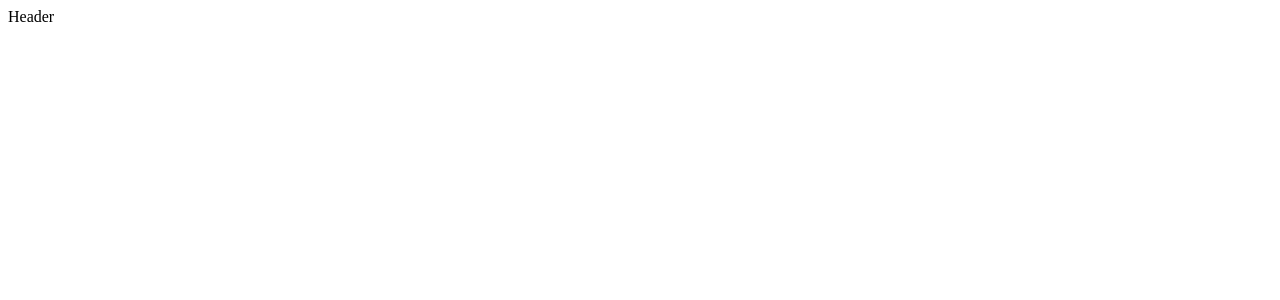
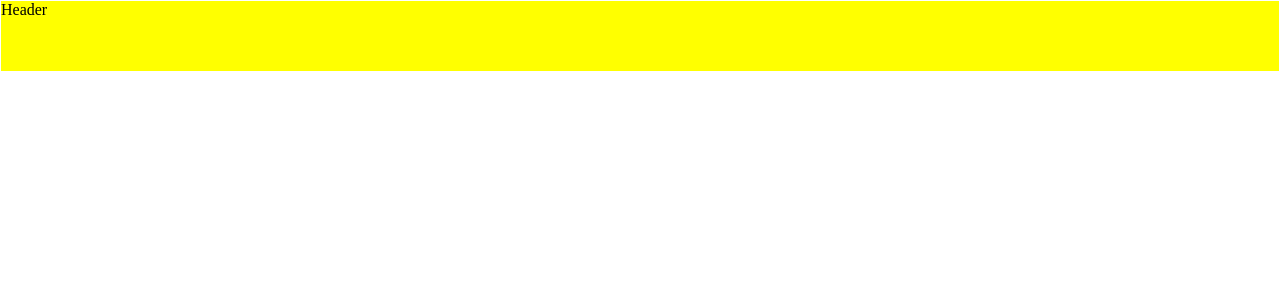
Before and after one commit to heeeesoo/SWM49, a React (Create React App) app: page / in a window 1280 px wide. Shown: the top 300 px of the page. Built offline with nearby package versions, Linux system fonts and the light colour scheme.

Commit message:
chore : margin 조절

```diff
--- a/src/App.js
+++ b/src/App.js
@@ -1,11 +1,14 @@
 import Header from "./components/Header";
+import styled from "styled-components";
+
+const Container = styled.div`
+  margin: -7px;
+`
 function App() {
   return (
-    <div className="App">
-      <header className="App-header">
-      </header>
+    <Container>
       <Header/>
-    </div>
+    </Container>
   );
 }
 
--- a/src/components/Header.js
+++ b/src/components/Header.js
@@ -1,10 +1,15 @@
 import React from 'react';
+import styled from "styled-components";
 
+const StyledHeader = styled.div`
+    height: 70px;
+    background: yellow;
+`
 const Header = () => {
     return (
-        <div>
+        <StyledHeader>
             Header
-        </div>
+        </StyledHeader>
     );
 };
 
```
